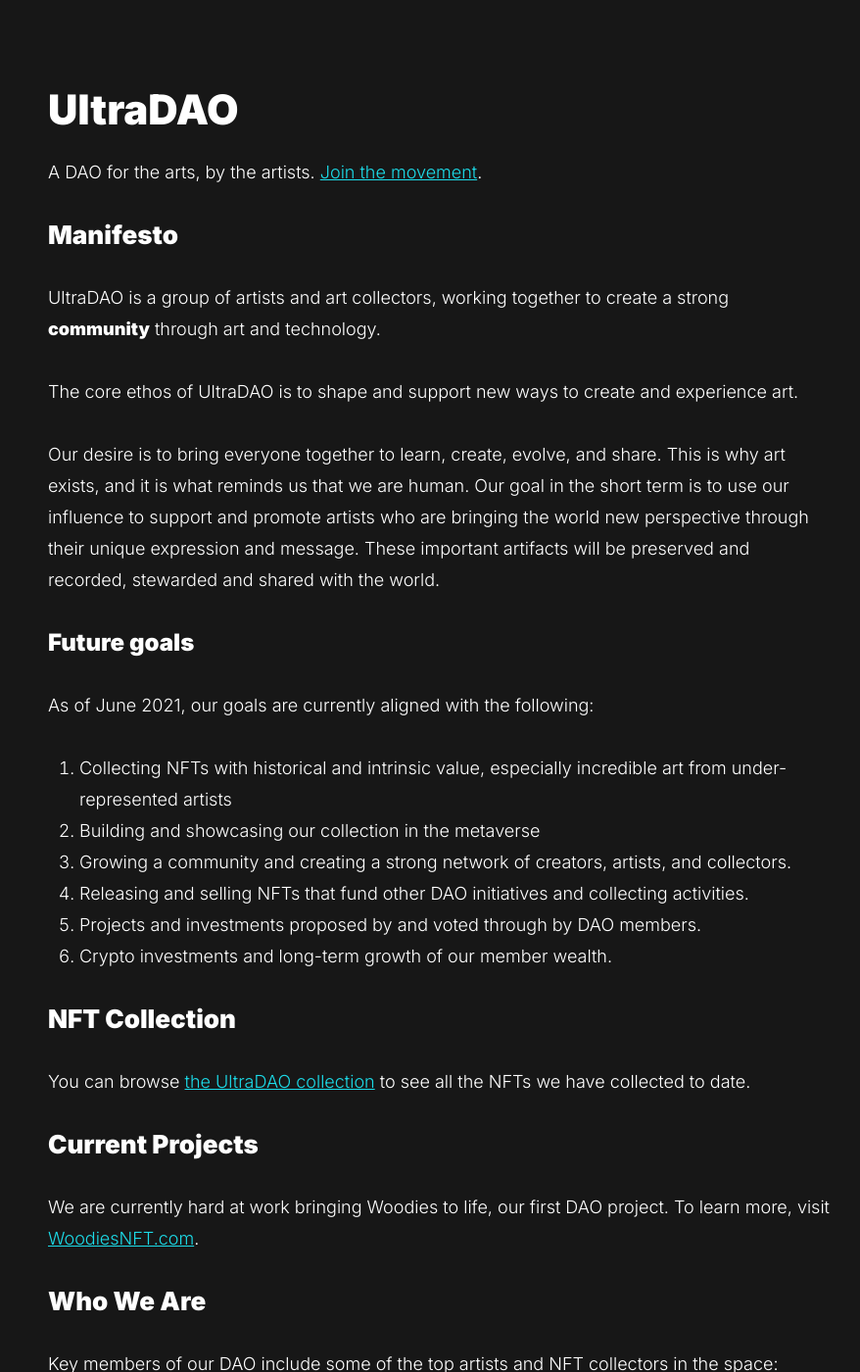
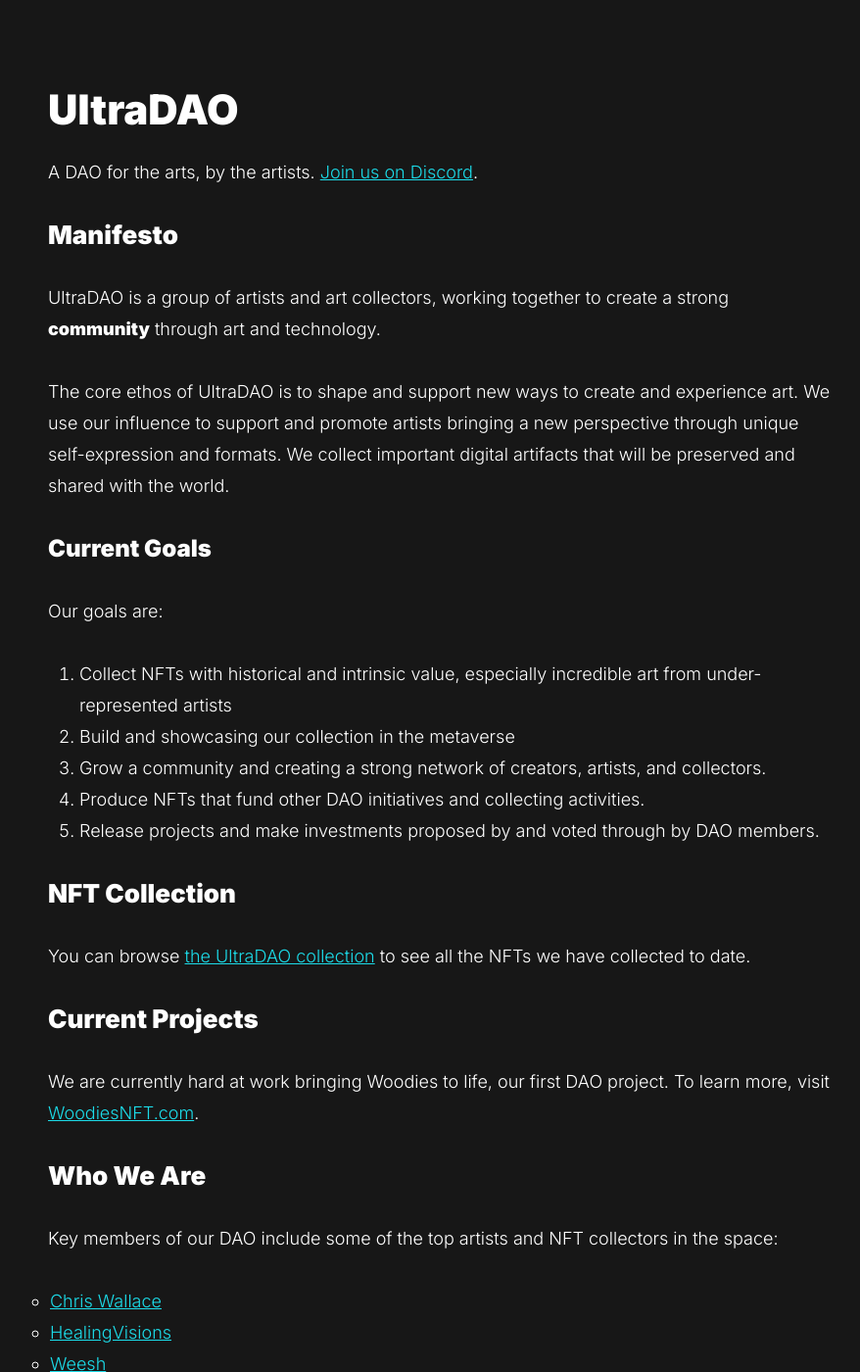
Before and after one commit to chriswallace/UltraDAO, a Jekyll site: the page built from index.md, in a window 1280 px wide and 1400 px high. Shown: the whole window at 98% size, without its empty margins (191-1069 px from the left). Built offline with Jekyll 4.4.1, drawn with Linux system fonts in a browser that asks for light colours.

Commit message:
Updated content

```diff
--- a/index.md
+++ b/index.md
@@ -1,31 +1,28 @@
 ---
 layout: content
-title: About UltraDAO
-subtitle: How to get involved
+title: UltraDAO
+subtitle: A DAO for artists
 ---
 
 # UltraDAO
 
-> A DAO for the arts, by the artists. [Join the movement](https://discord.gg/wfyZwCugmF).
+> A DAO for the arts, by the artists. [Join us on Discord](https://discord.gg/wfyZwCugmF).
 
 ## Manifesto
 
 UltraDAO is a group of artists and art collectors, working together to create a strong **community** through art and technology.
 
-The core ethos of UltraDAO is to shape and support new ways to create and experience art.
+The core ethos of UltraDAO is to shape and support new ways to create and experience art. We use our influence to support and promote artists bringing a new perspective through unique self-expression and formats. We collect important digital artifacts that will be preserved and shared with the world.
 
-Our desire is to bring everyone together to learn, create, evolve, and share. This is why art exists, and it is what reminds us that we are human. Our goal in the short term is to use our influence to support and promote artists who are bringing the world new perspective through their unique expression and message. These important artifacts will be preserved and recorded, stewarded and shared with the world.
+### Current Goals
 
-### Future goals
+Our goals are:
 
-As of June 2021, our goals are currently aligned with the following:
-
-1. Collecting NFTs with historical and intrinsic value, especially incredible art from under-represented artists
-2. Building and showcasing our collection in the metaverse
-3. Growing a community and creating a strong network of creators, artists, and collectors.
-4. Releasing and selling NFTs that fund other DAO initiatives and collecting activities.
-5. Projects and investments proposed by and voted through by DAO members.
-6. Crypto investments and long-term growth of our member wealth.
+1. Collect NFTs with historical and intrinsic value, especially incredible art from under-represented artists
+2. Build and showcasing our collection in the metaverse
+3. Grow a community and creating a strong network of creators, artists, and collectors.
+4. Produce NFTs that fund other DAO initiatives and collecting activities.
+5. Release projects and make investments proposed by and voted through by DAO members.
 
 ## NFT Collection
 
```
